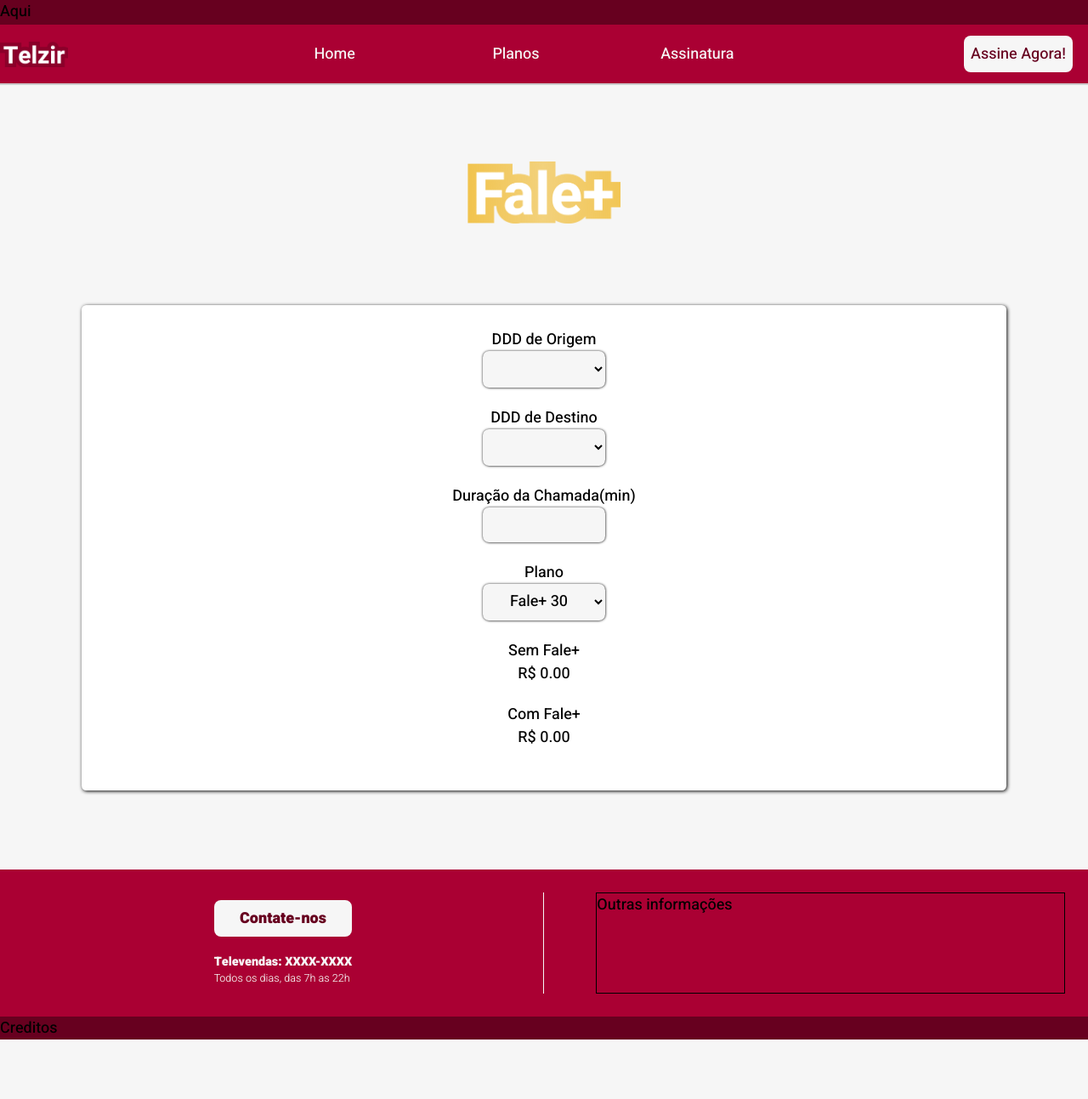
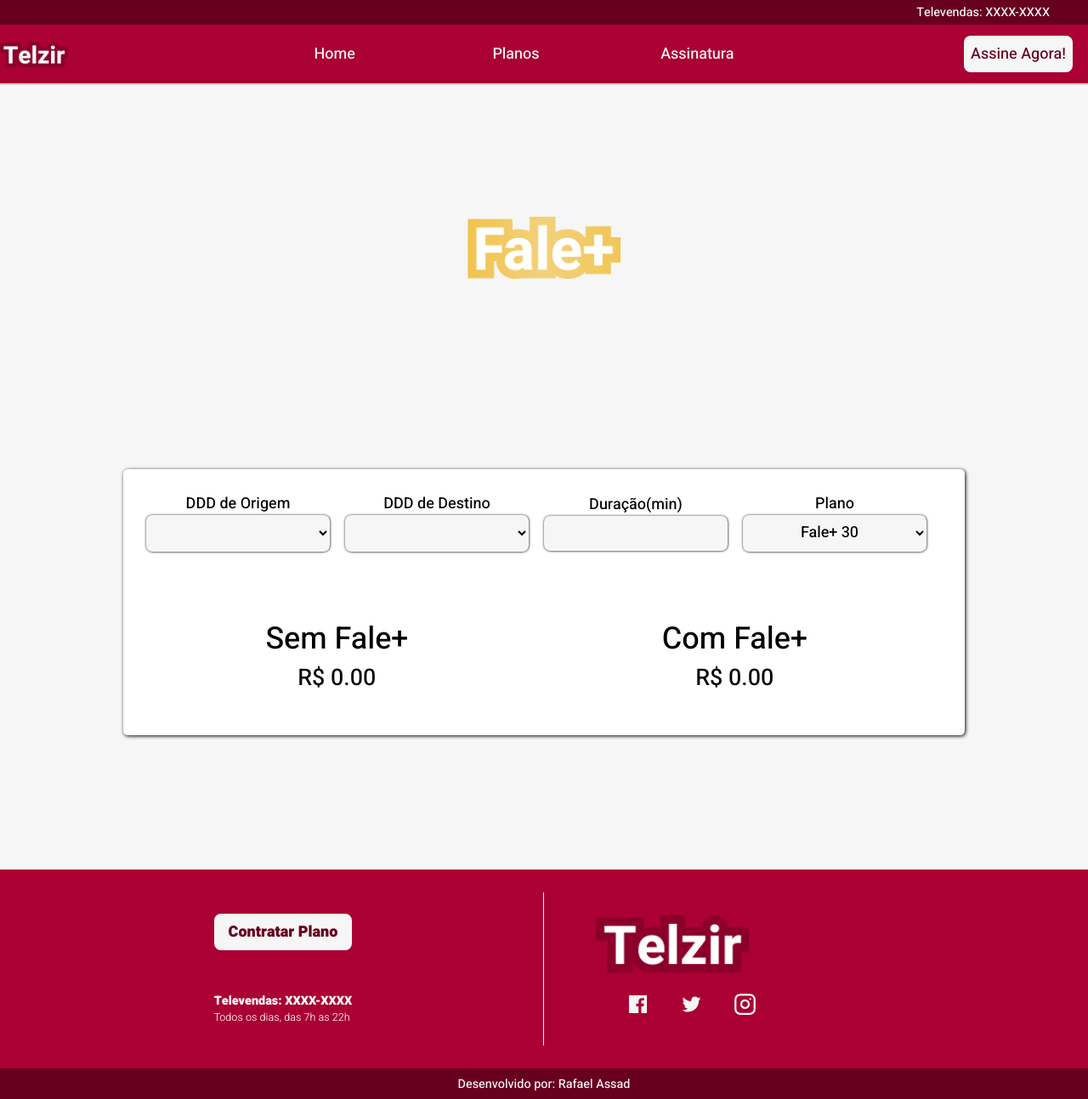
Before and after one commit to Rafael-Assad/fale_mais, a React (Create React App) app: page /Planos in a window 1280 px wide. Shown: the whole page at 85% size. Before the commit the page ends 1223 px from the top, so only its background shows below. Built offline with nearby package versions, Linux system fonts and the light colour scheme.

Commit message:
feat: CSS adjusted

```diff
--- a/src/components/Card/style.js
+++ b/src/components/Card/style.js
@@ -3,7 +3,7 @@ import styled from 'styled-components'
 export const CardContainer = styled.div`
   width: 20rem;
   max-width: 90vw;
-  height: 17rem;
+  min-height: 17rem;
 
   padding: 2.5rem;
   margin-top: 5rem;
@@ -28,4 +28,16 @@ export const CardContainer = styled.div`
     font-size: 0.9rem;
   }
 
+  @media screen and (min-width: 768px) {
+    h2{
+    font-size: 1.7rem;
+    margin-bottom:1rem;
+  }
+  li{
+    font-size: 0.75rem;
+
+    margin-bottom:0.5rem;
+  }
+    width: 12.7rem;
+  }
 `
--- a/src/components/CardField/style.js
+++ b/src/components/CardField/style.js
@@ -1,5 +1,12 @@
 import styled from 'styled-components'
 
 export const CardFieldContainer = styled.div`
+  width: 90%;
+  display: flex;
+  flex-direction: column;
+  justify-content: space-between;
 
+  @media screen and (min-width: 768px) {
+    flex-direction: row;
+  }
 `
--- a/src/components/Footerbar/index.jsx
+++ b/src/components/Footerbar/index.jsx
@@ -1,4 +1,9 @@
 import { useHistory } from 'react-router-dom'
+
+import { AiFillFacebook , AiOutlineTwitter } from 'react-icons/ai'
+import { FiInstagram } from 'react-icons/fi'
+
+import Logo from '../../assets/imgs/logo.png'
 
 import { FooterContainer } from "./style";
 import Button from "../Button";
@@ -16,16 +21,26 @@ const FooterBar = () => {
             textColor ='#67001f'
             clickAction={() => history.push('/Assinatura')}
 
-          >Contate-nos</Button>
+          >Contratar Plano</Button>
           <div>
             <p className='phone'>Televendas: XXXX-XXXX</p>
             <p className='schedule'>Todos os dias, das 7h as 22h</p>
           </div>
         </div>
 
-        <div className="infoBox">Outras informações</div>
+        <div className="infoBox">
+          <img src={Logo} alt=""/>
+          <span>
+            <AiFillFacebook/>
+            <AiOutlineTwitter/>
+            <FiInstagram/>
+          </span>
+        </div>
       </div>
-      <div className="lowFooter">Creditos</div>
+
+      <div className="lowFooter">
+        Desenvolvido por: Rafael Assad
+      </div>
     </FooterContainer>
   );
 };
--- a/src/components/Footerbar/style.js
+++ b/src/components/Footerbar/style.js
@@ -4,7 +4,7 @@ export const FooterContainer = styled.footer`
   width: 100vw;
   max-width: 100%;
 
-  height: 200px;
+  height: 15rem;
 
   background-color: #aa0033;
 
@@ -60,15 +60,40 @@ export const FooterContainer = styled.footer`
     }
 
     .infoBox{
-
       width:45%;
       height:100%;
-      border: 1px solid #000;
+      padding: 1.5rem 0;
+
+      color:#F6F6F6;
+
+      display: flex;
+      flex-direction: column;
+      justify-content:space-between;
+      img{
+        width: 10rem;
+      }
+
+      span{
+        width: 100%;
+        svg{
+          margin-left:2rem;
+          font-size: 1.5rem;
+        }
+      }
+
     }
   }
 
   .lowFooter{
+    height: 2rem;
+    color:#F6F6F6;
     background-color: #67001f;
+
+    font-size: 0.8rem;
+    display: flex;
+    justify-content: center;
+    align-items: center;
+
   }
 
 `
--- a/src/components/HeaderBar/index.jsx
+++ b/src/components/HeaderBar/index.jsx
@@ -35,7 +35,8 @@ const HeaderBar = () => {
   return (
     <HeaderContainer>
       <div className="topHeader">
-        Aqui
+
+        <p>Televendas: XXXX-XXXX</p>
       </div>
 
       <div className="bottomHeader">
--- a/src/components/HeaderBar/style.js
+++ b/src/components/HeaderBar/style.js
@@ -10,11 +10,11 @@ export const HeaderContainer = styled.header`
 
   background-color: #aa0033;
 
-  border-bottom: 2px solid #CCC;
+  border-bottom: 2px solid #ccc;
 
   display: flex;
   flex-direction: column;
-  justify-content: space-space-between;
+  justify-content: space-between;
 
   .topHeader {
     width: 100vw;
@@ -22,7 +22,16 @@ export const HeaderContainer = styled.header`
     height: 30px;
 
     background-color: #67001f;
-    z-index:9;
+    z-index: 9;
+    display: flex;
+    justify-content: flex-end;
+    align-items: center;
+
+    p {
+      color: #f6f6f6;
+      font-size: 0.8rem;
+      margin-right: 2.5rem;
+    }
   }
 
   .bottomHeader {
@@ -38,11 +47,10 @@ export const HeaderContainer = styled.header`
     img {
       width: 80px;
     }
-
   }
 
-  .iconeMenu{
-    color: #F6F6F6  ;
+  .iconeMenu {
+    color: #f6f6f6;
 
     position: absolute;
     right: 33%;
@@ -53,27 +61,26 @@ export const HeaderContainer = styled.header`
     z-index: 10;
   }
 
-  button{
+  button {
     margin-right: 1rem;
   }
 
-  @media screen and (min-width: 768px){
-    .iconeMenu{
-      display: none
+  @media screen and (min-width: 768px) {
+    .iconeMenu {
+      display: none;
     }
-
   }
-`
+`;
 
 export const NavContainer = styled.nav`
   position: absolute;
-  top:0;
+  top: 0;
 
   ul {
     width: 100vw;
-    height:100vh;
+    height: 100vh;
 
-    padding-top:5rem;
+    padding-top: 5rem;
     list-style: none;
     display: flex;
     align-items: center;
@@ -83,38 +90,40 @@ export const NavContainer = styled.nav`
     background-color: #aa0033;
 
     position: fixed;
-    top:0;
+    top: 0;
 
-    clip-path: circle(${props => props.visible ? '100px': '1000px'} at 80% -20%);
+    clip-path: circle(
+      ${(props) => (props.visible ? "100px" : "1000px")} at 80% -20%
+    );
     -webkit-clip-path: circle(
-      ${props => props.visible ? '100px': '1000px'} at 80% -20%);
+      ${(props) => (props.visible ? "100px" : "1000px")} at 80% -20%
+    );
     transition: all 1s ease-out;
 
-    pointer-events:${ props => props.visible? 'none': 'all'};
+    pointer-events: ${(props) => (props.visible ? "none" : "all")};
 
-    li{
+    li {
       width: 100%;
       height: 5rem;
       padding-top: 2rem;
-      color: #F6F6F6 ;
+      color: #f6f6f6;
       text-align: center;
-      a{
+      a {
         text-decoration: none;
-        color:inherit;
+        color: inherit;
       }
     }
 
-
-    li:active{
-      background-color:#67001f;
+    li:active {
+      background-color: #67001f;
     }
   }
 
-  @media screen and (min-width: 768px){
+  @media screen and (min-width: 768px) {
     position: static;
-    ul{
+    ul {
       width: 50vw;
-      height:50%;
+      height: 50%;
 
       padding: 0;
 
@@ -125,12 +134,10 @@ export const NavContainer = styled.nav`
 
       pointer-events: all;
 
-      li{
-      height: 2.5rem;
-      padding-top: 0.5rem;
+      li {
+        height: 2.5rem;
+        padding-top: 0.5rem;
+      }
     }
-    }
-
   }
-
-`
+`;
--- a/src/components/SignForm/index.jsx
+++ b/src/components/SignForm/index.jsx
@@ -1,4 +1,4 @@
-import axios from "axios";
+// import axios from "axios";
 import { useForm } from "react-hook-form";
 import * as yup from "yup";
 import { yupResolver } from "@hookform/resolvers/yup";
@@ -12,8 +12,7 @@ const SignForm = () => {
       .string()
       .required('Campo Obrigatório!')
       .min(6, 'Por favor, Informe o nome completo!')
-      .matches(/^[a-z]+$/, 'Formato inválido')
-      ,
+      .matches(/^[a-z]+$/, 'Formato inválido'),
     'address': yup
       .string()
       .required('Campo Obrigatório!')
@@ -25,11 +24,12 @@ const SignForm = () => {
     'cpf':yup
       .string()
       .required('Campo Obrigatório!')
-      .matches(/^\d{3}\.?\d{3}\.?\d{3}\-?\d{2}$/, 'CPF invalido!'),
+      .matches(/^\d{3}\.?\d{3}\.?\d{3}-?\d{2}$/, 'CPF invalido!'),
     'plan':yup
       .string()
       .required('Escolha um Plano!')
   });
+
   const { register, handleSubmit, errors } = useForm({
     resolver: yupResolver(schema),
   });
--- a/src/components/SignForm/style.js
+++ b/src/components/SignForm/style.js
@@ -2,6 +2,7 @@ import styled from 'styled-components'
 
 export const FormContainer = styled.form`
   width: 85vw;
+  max-width: 40rem;
   padding: 1.5rem;
   display: flex;
   flex-direction: column;
--- a/src/components/SimulationForm/index.jsx
+++ b/src/components/SimulationForm/index.jsx
@@ -11,16 +11,16 @@ const SimulationForm = () => {
   const originTaxesbyDDD = (origin) => {
     switch (parseInt(origin)) {
       case 11:
-        return 0.45
+        return 0.45;
 
       case 16:
-        return 1.95
+        return 1.95;
 
       case 17:
-        return 1.75
+        return 1.75;
 
       case 18:
-        return 0.95
+        return 0.95;
 
       default:
         return 0;
@@ -30,16 +30,16 @@ const SimulationForm = () => {
   const destinationTaxesByDDD = (destination) => {
     switch (parseInt(destination)) {
       case 11:
-        return 0.95
+        return 0.95;
 
       case 16:
-        return 1.45
+        return 1.45;
 
       case 17:
-        return 1.25
+        return 1.25;
 
       case 18:
-        return 0.45
+        return 0.45;
 
       default:
         return 0;
@@ -48,29 +48,29 @@ const SimulationForm = () => {
 
   const handleValuesChangingForDDD = (data) => {
     const { origin, destination, duration, plan } = data;
-    const originTax = originTaxesbyDDD(origin)
-    const destinationTax = destinationTaxesByDDD(destination)
+    const originTax = originTaxesbyDDD(origin);
+    const destinationTax = destinationTaxesByDDD(destination);
 
-    const totalTax = originTax + destinationTax
-    const totalTaxPlan = totalTax * 1.1
-    const extraMinutes = duration -plan
+    const totalTax = originTax + destinationTax;
+    const totalTaxPlan = totalTax * 1.1;
+    const extraMinutes = duration - plan;
 
-    const callCost = totalTax * duration
-    const planCost = extraMinutes * totalTaxPlan
+    const callCost = totalTax * duration;
+    const planCost = extraMinutes * totalTaxPlan;
 
+    setNoPlan(callCost);
 
-    setNoPlan(callCost)
-
-    if(extraMinutes <= 0){
-      setWithPlan(0)
+    if (extraMinutes <= 0) {
+      setWithPlan(0);
     } else {
-      setWithPlan(planCost)
+      setWithPlan(planCost);
     }
   };
 
   return (
     <SimulationContainer>
       <form onChange={handleSubmit(handleValuesChangingForDDD)}>
+        <div className='inputs'>
           <FormFieldContainer>
             <label htmlFor="origin">DDD de Origem</label>
             <select name="origin" id="origin" ref={register}>
@@ -94,7 +94,7 @@ const SimulationForm = () => {
           </FormFieldContainer>
 
           <FormFieldContainer>
-          <label htmlFor="duration">Duração da Chamada(min)</label>
+            <label htmlFor="duration">Duração(min)</label>
             <input type="number" name="duration" id="duration" ref={register} />
           </FormFieldContainer>
 
@@ -106,16 +106,18 @@ const SimulationForm = () => {
               <option value="120">Fale+ 120</option>
             </select>
           </FormFieldContainer>
-
+        </div>
+        <div className='values'>
           <FormFieldContainer>
-          <label htmlFor="noPlan">Sem Fale+</label>
+            <h3>Sem Fale+</h3>
             <div>R$ {noPlan.toFixed(2)}</div>
           </FormFieldContainer>
 
           <FormFieldContainer>
-          <label htmlFor="withPlan">Com Fale+</label>
+            <h3>Com Fale+</h3>
             <div>R$ {withPlan.toFixed(2)}</div>
           </FormFieldContainer>
+        </div>
       </form>
     </SimulationContainer>
   );
--- a/src/components/SimulationForm/style.js
+++ b/src/components/SimulationForm/style.js
@@ -1,17 +1,42 @@
-import styled from 'styled-components'
+import styled from "styled-components";
 
 export const SimulationContainer = styled.div`
   width: 85vw;
-  /* min-height: 80vh; */
+  max-width: 55rem;
 
   padding: 1.5rem;
 
-  background-color: #FFF;
+  background-color: #fff;
 
-  box-shadow: 1px 1px 4px #000 ;
+  box-shadow: 1px 1px 4px #000;
 
   border-radius: 0.3rem;
-`
+
+  .inputs, .values{
+    width: 100%;
+    display: flex;
+    align-items: center;
+    flex-direction: column;
+    flex-wrap: wrap;
+  }
+
+  .values{
+    margin-top: 3rem;
+    justify-content: space-around;
+    h3{
+      font-size: 2rem;
+    }
+    div{
+      font-size:1.5rem
+    }
+  }
+
+  @media screen and (min-width: 768px) {
+    .inputs, .values {
+      flex-direction: row;
+    }
+  }
+`;
 
 export const FormFieldContainer = styled.div`
   margin-bottom: 1.2rem;
@@ -19,19 +44,32 @@ export const FormFieldContainer = styled.div`
   display: flex;
   flex-direction: column;
   align-items: center;
+  justify-content: space-between;
+  flex-wrap: wrap;
 
-  input, select{
+  input,
+  select {
     width: 8rem;
     padding: 0.4rem;
-    border:none;
-    outline:none;
+    border: none;
+    outline: none;
 
     background-color: #f6f6f6;
 
     text-align: center;
-    box-shadow: 0.2px 0.2px 3px #000 ;
+    box-shadow: 0.2px 0.2px 3px #000;
 
-    border-radius:0.4rem;
+    border-radius: 0.4rem;
+  }
+  @media screen and (min-width: 768px) {
+    label {
+      margin: 0 auto;
+    }
+    margin-right: 1rem;
   }
 
-`
+  input,
+  select {
+    width: 12rem;
+  }
+`;
```
Lines whose indentation alone changed are shown as unchanged.
